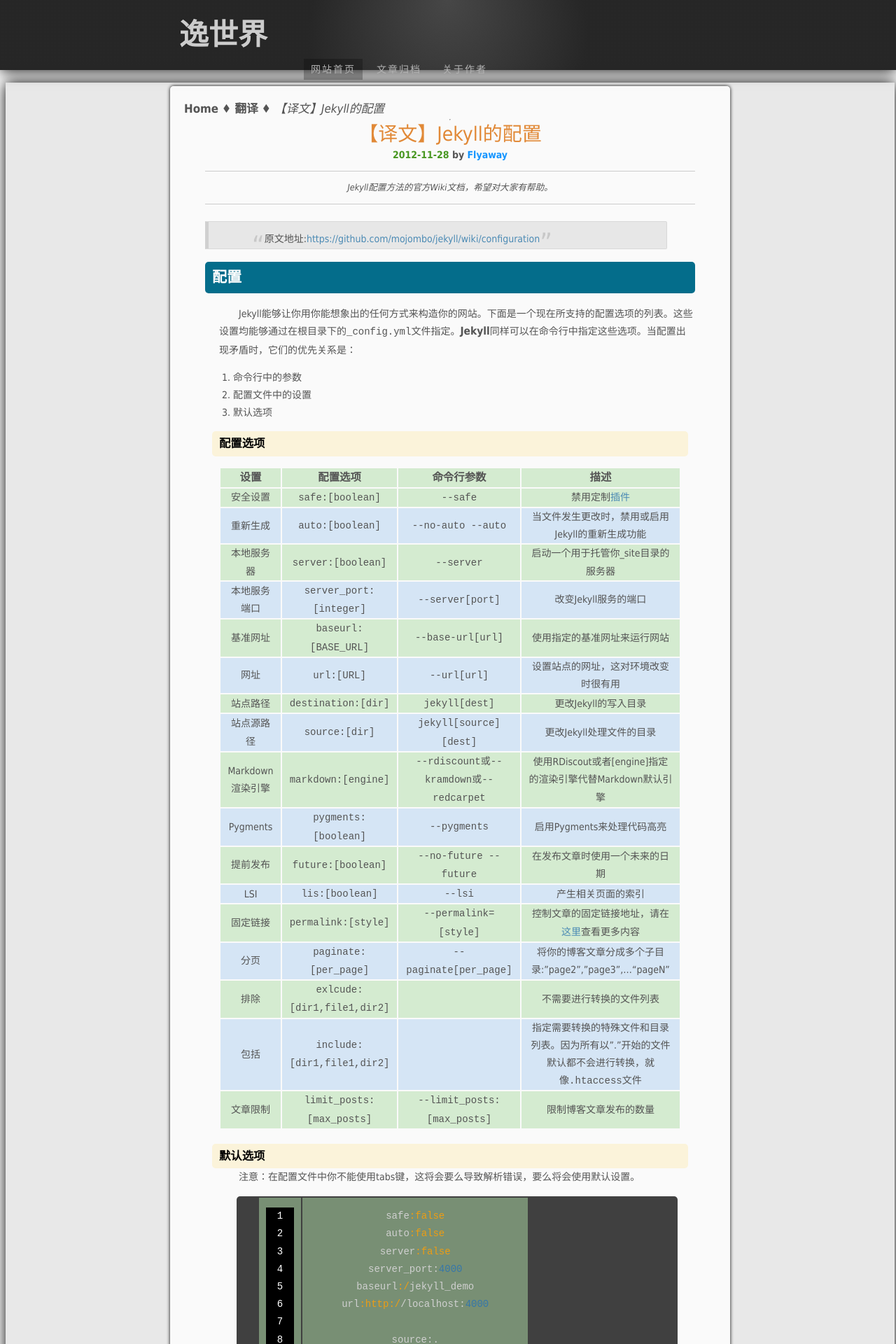
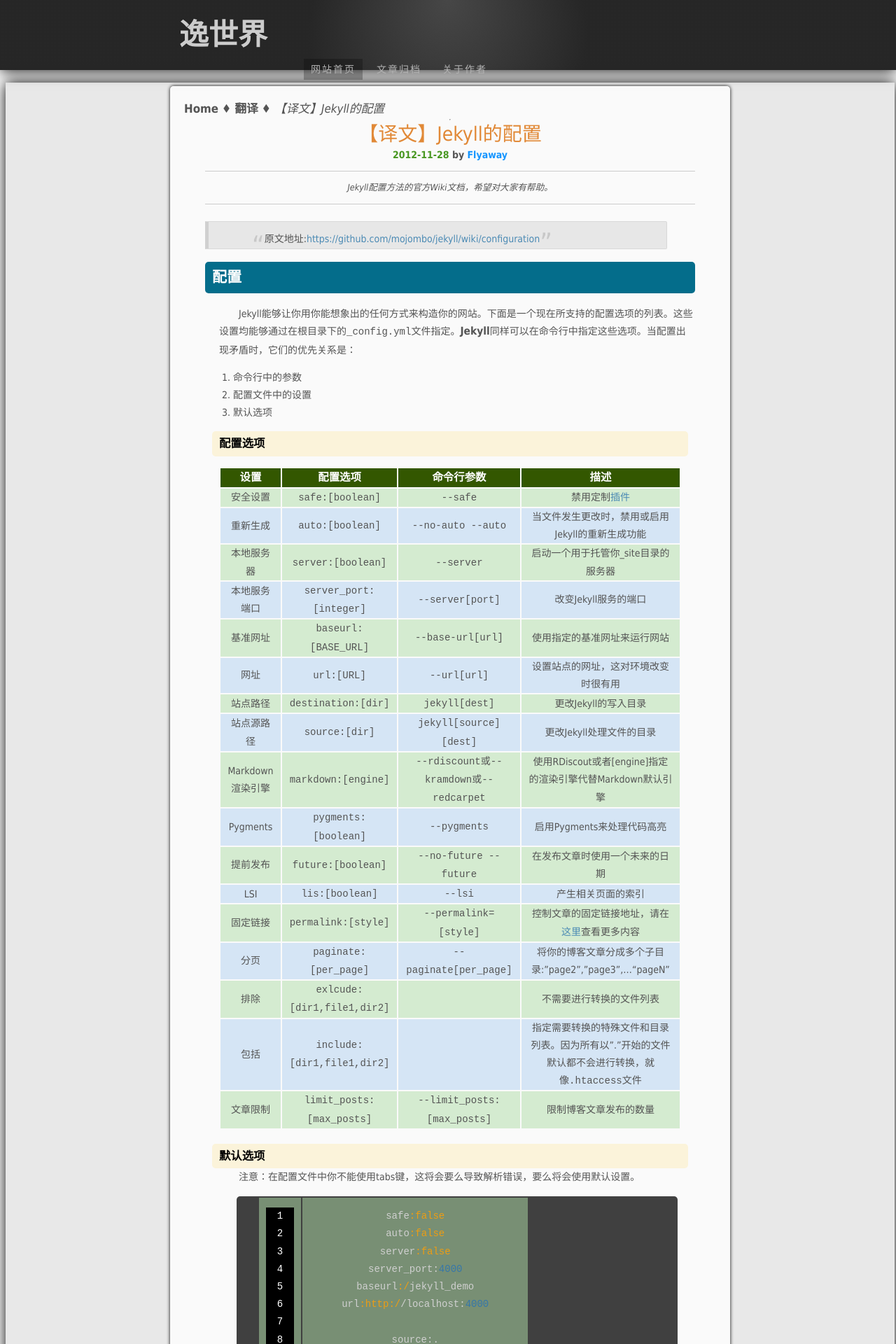
Before and after one commit to flyaway1217/flyaway1217.github.com, a Jekyll site: the page built from _posts/2012-11-28-Jekyll-Wiki-Configuration.md, in a window 1280 px wide. Shown: the top 1920 px of the page at 70% size. Built offline with Jekyll 4.4.1, drawn with Linux system fonts in a browser that asks for light colours.

Commit message:
update the style of the table

```diff
--- a/css/post.css
+++ b/css/post.css
@@ -101,7 +101,7 @@
 
 #post #content h3{
 	/*color:hsl(207,100%,54%);*/
-	font-weight:1000;
+	/*font-weight:1000;*/
 	/*background-color:red;*/
 	margin:0 10px 0 10px;
 	padding:5px 0 5px 10px;
@@ -153,7 +153,8 @@
 }
 
 #post #content table th {
-	text-align:center;
+	background-color:hsl(85,100%,17%);
+	color: white;
 }
 
 #post #content table tr:nth-of-type(even) {
```
